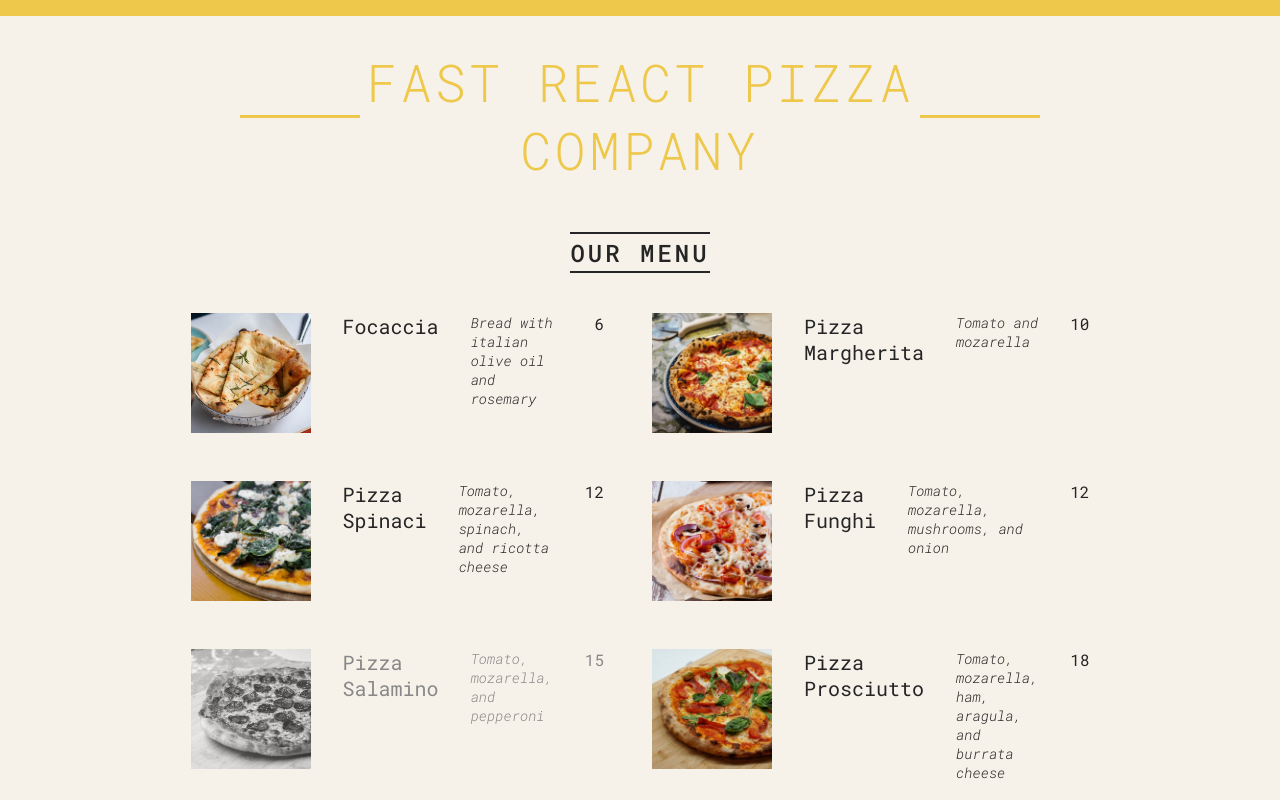
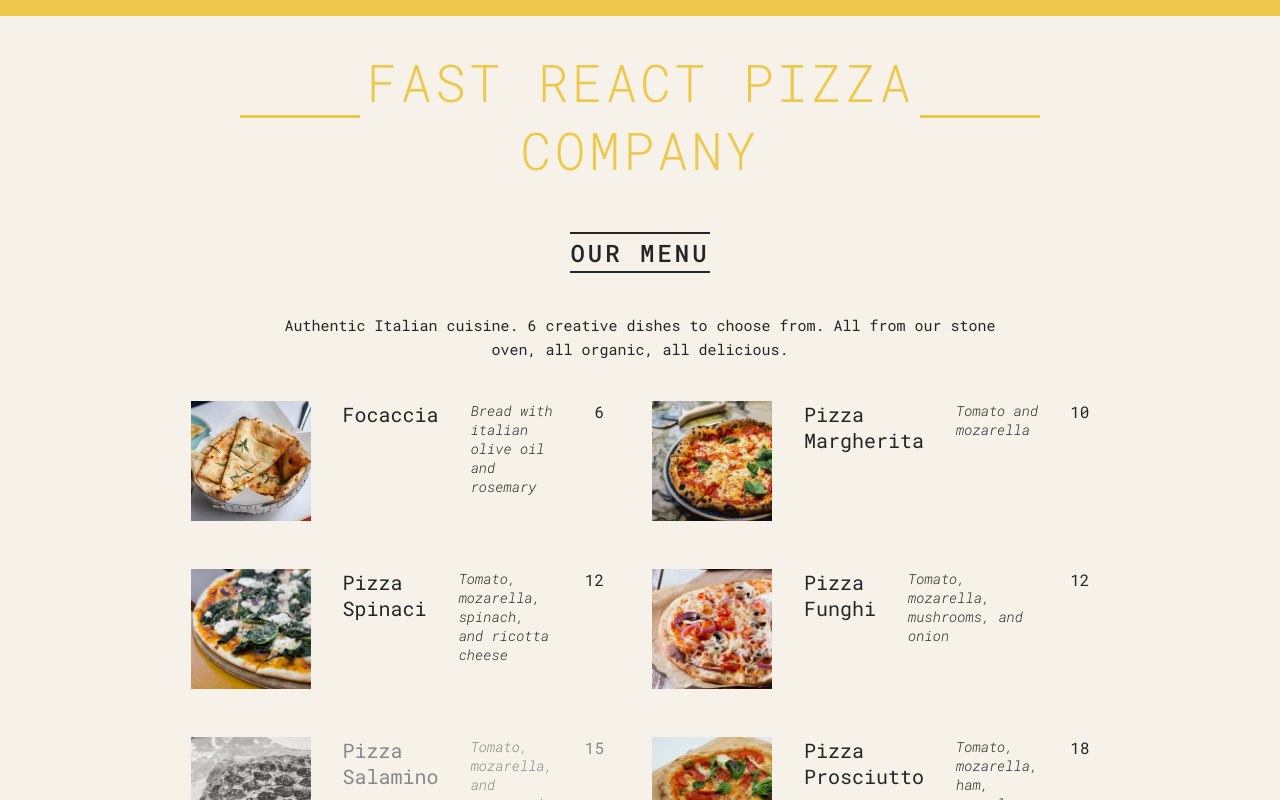
Before and after one commit to romeosarkar10x-learn/react-udemy-fast-react-pizza-company, a React (Create React App) app: page / in a window 1280 px wide. Shown: the top 800 px of the page. Built offline with nearby package versions, Linux system fonts and the light colour scheme.

Commit message:
added extra text to menu

```diff
--- a/src/index.js
+++ b/src/index.js
@@ -80,6 +80,11 @@ function Menu() {
     <main className="menu">
       <h2>Our menu</h2>
       {pizzas.length > 0 ? (
+        <>
+          <p>
+            Authentic Italian cuisine. {pizzas.length} creative dishes to choose
+            from. All from our stone oven, all organic, all delicious.
+          </p>
           <ul className="pizzas">
             {pizzas.map(function (pizza) {
               return (
@@ -93,6 +98,7 @@ function Menu() {
               );
             })}
           </ul>
+        </>
       ) : (
         <p>
           We're still working on our menu. Please come back after some time.
```
Lines whose indentation alone changed are shown as unchanged.
